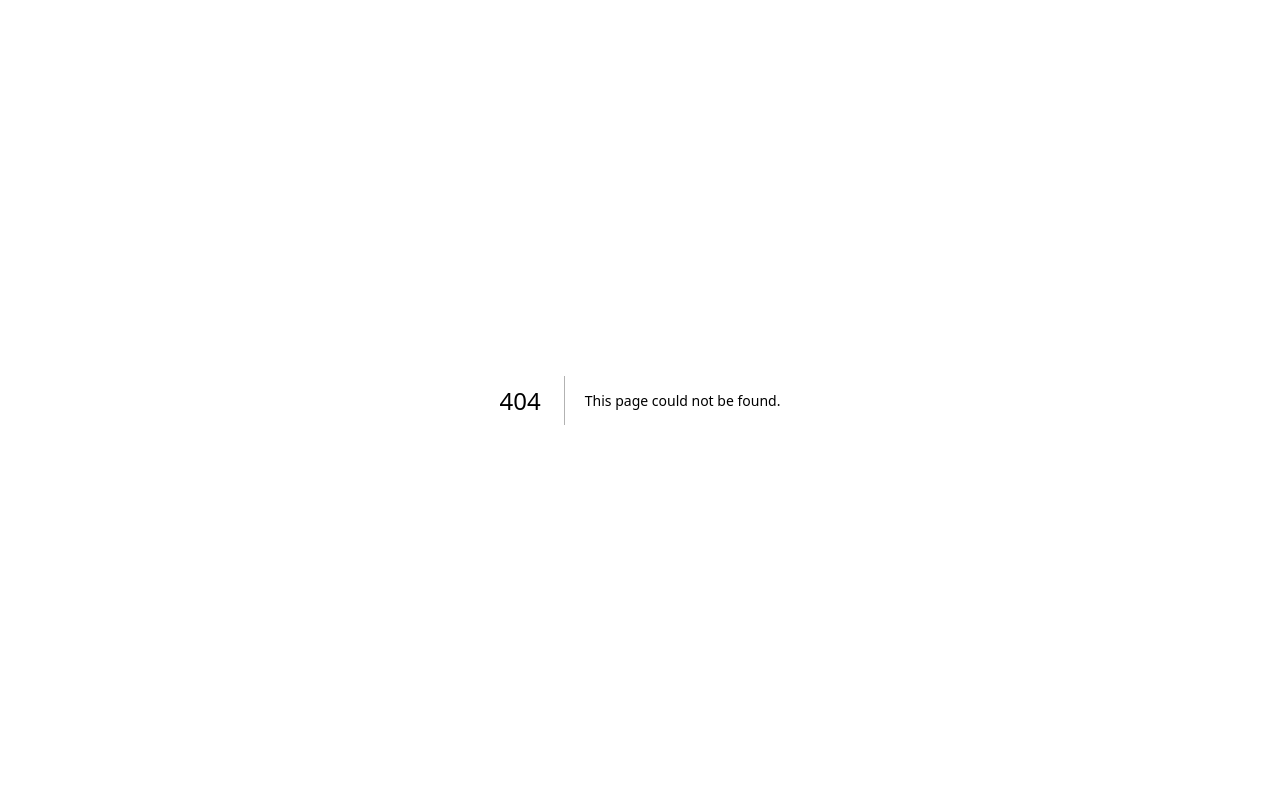
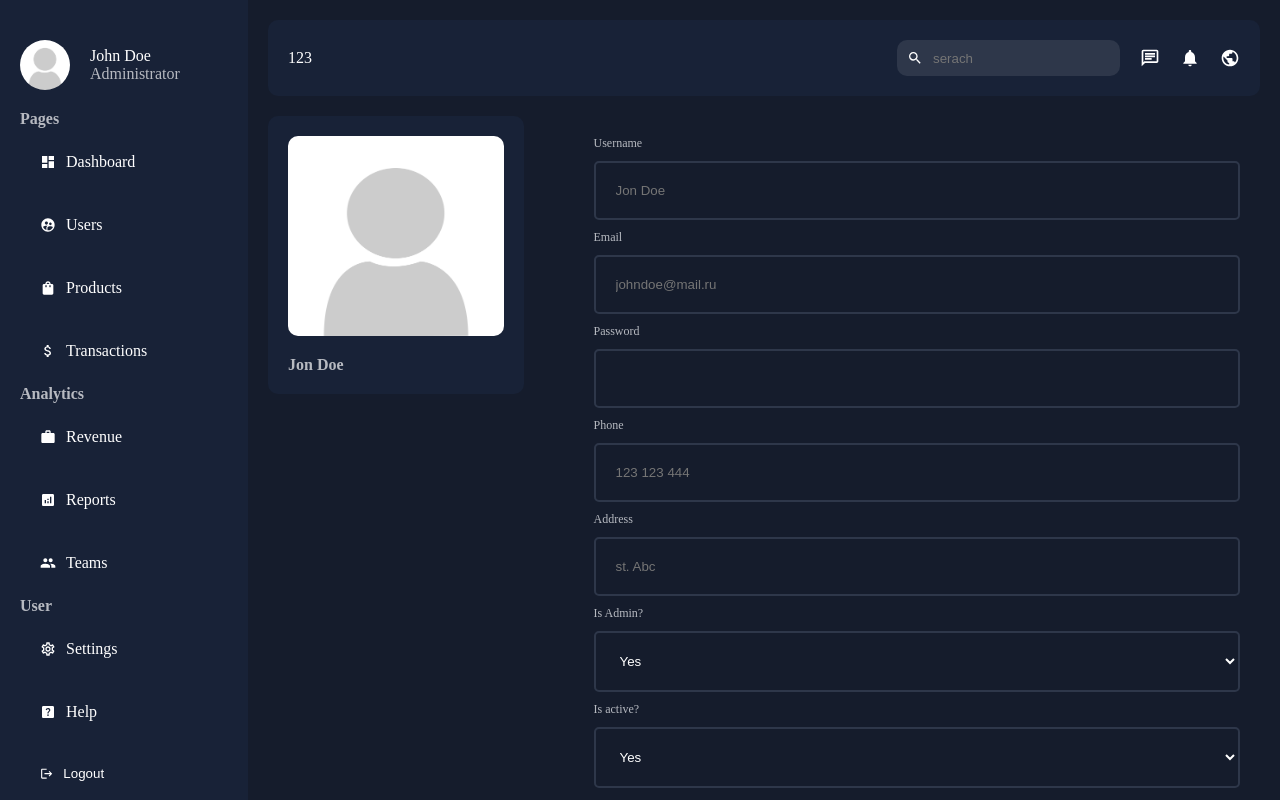
Before and after one commit to RowdyKGZ/admin-dashboard-next, a Next.js app: page /dashboard/users/123 in a window 1280 px wide. Before the commit this address had no page. Shown: the top 800 px of the page. Built offline with nearby package versions, Linux system fonts and the light colour scheme.

Commit message:
single user and single product page

```diff
--- /dev/null
+++ b/app/_ui/dashboard/users/singleUser/singleUser.module.css
@@ -0,0 +1,62 @@
+.container {
+  display: flex;
+  gap: 50px;
+  margin-top: 20px;
+}
+
+.infoContainer {
+  flex: 1;
+  background-color: var(--bgSoft);
+  padding: 20px;
+  border-radius: 10px;
+  font-weight: bold;
+  color: var(--textSoft);
+  height: max-content;
+}
+
+.imageContainer {
+  width: 100%;
+  height: 200px;
+  position: relative;
+  border-radius: 10px;
+  overflow: hidden;
+  margin-bottom: 20px;
+}
+
+.formContainer {
+  flex: 3;
+  border-radius: 10px;
+  padding: 20px;
+  color: var(--textSoft);
+}
+
+.form {
+  display: flex;
+  flex-direction: column;
+}
+
+.form input,
+.form textarea,
+.form select {
+  padding: 20px;
+  border: 2px solid #2e374a;
+  border-radius: 5px;
+  background-color: var(--bg);
+  color: var(--text);
+  margin: 10px 0;
+}
+
+.form label {
+  font-size: 12px;
+}
+
+.form button {
+  width: 100%;
+  padding: 20px;
+  background-color: teal;
+  color: var(--text);
+  border: none;
+  border-radius: 5px;
+  cursor: pointer;
+  margin-top: 20px;
+}
--- a/app/dashboard/products/page.tsx
+++ b/app/dashboard/products/page.tsx
@@ -80,7 +80,7 @@
             <td>70</td>
             <td>
               <div className={styles.buttons}>
-                <Link href="/">
+                <Link href="/dashboard/products/123">
                   <button className={`${styles.button} ${styles.view}`}>
                     View
                   </button>
--- /dev/null
+++ b/app/dashboard/users/[id]/page.jsx
@@ -0,0 +1,51 @@
+import Image from "next/image";
+
+import styles from "../../../_ui/dashboard/users/singleUser/singleUser.module.css";
+
+const SingleUserPage = () => {
+  return (
+    <div className={styles.container}>
+      <div className={styles.infoContainer}>
+        <div className={styles.imageContainer}>
+          <Image src="/noavatar.png" alt="image" fill />
+        </div>
+        Jon Doe
+      </div>
+
+      <div className={styles.formContainer}>
+        <form className={styles.form}>
+          <label>Username</label>
+          <input type="text" name="username" placeholder="Jon Doe" />
+
+          <label>Email</label>
+          <input type="email" name="email" placeholder="johndoe@mail.ru" />
+
+          <label>Password</label>
+          <input type="password" name="password" />
+
+          <label>Phone</label>
+          <input type="text" name="phone" placeholder="123 123 444" />
+
+          <label>Address</label>
+          <input type="text" name="address" placeholder="st. Abc" />
+
+          <label>Is Admin?</label>
+          <select name="isAdmin" id="isAdmin">
+            <option value={true}>Yes</option>
+            <option value={false}>No</option>
+          </select>
+
+          <label>Is active?</label>
+          <select name="isActive" id="isActive">
+            <option value={true}>Yes</option>
+            <option value={false}>No</option>
+          </select>
+
+          <button>Update</button>
+        </form>
+      </div>
+    </div>
+  );
+};
+
+export default SingleUserPage;
--- a/app/dashboard/users/page.jsx
+++ b/app/dashboard/users/page.jsx
@@ -49,7 +49,7 @@
             <td>Active</td>
             <td>
               <div className={styles.buttons}>
-                <Link href="/">
+                <Link href="/dashboard/users/123">
                   <button className={`${styles.button} ${styles.view}`}>
                     View
                   </button>
```
